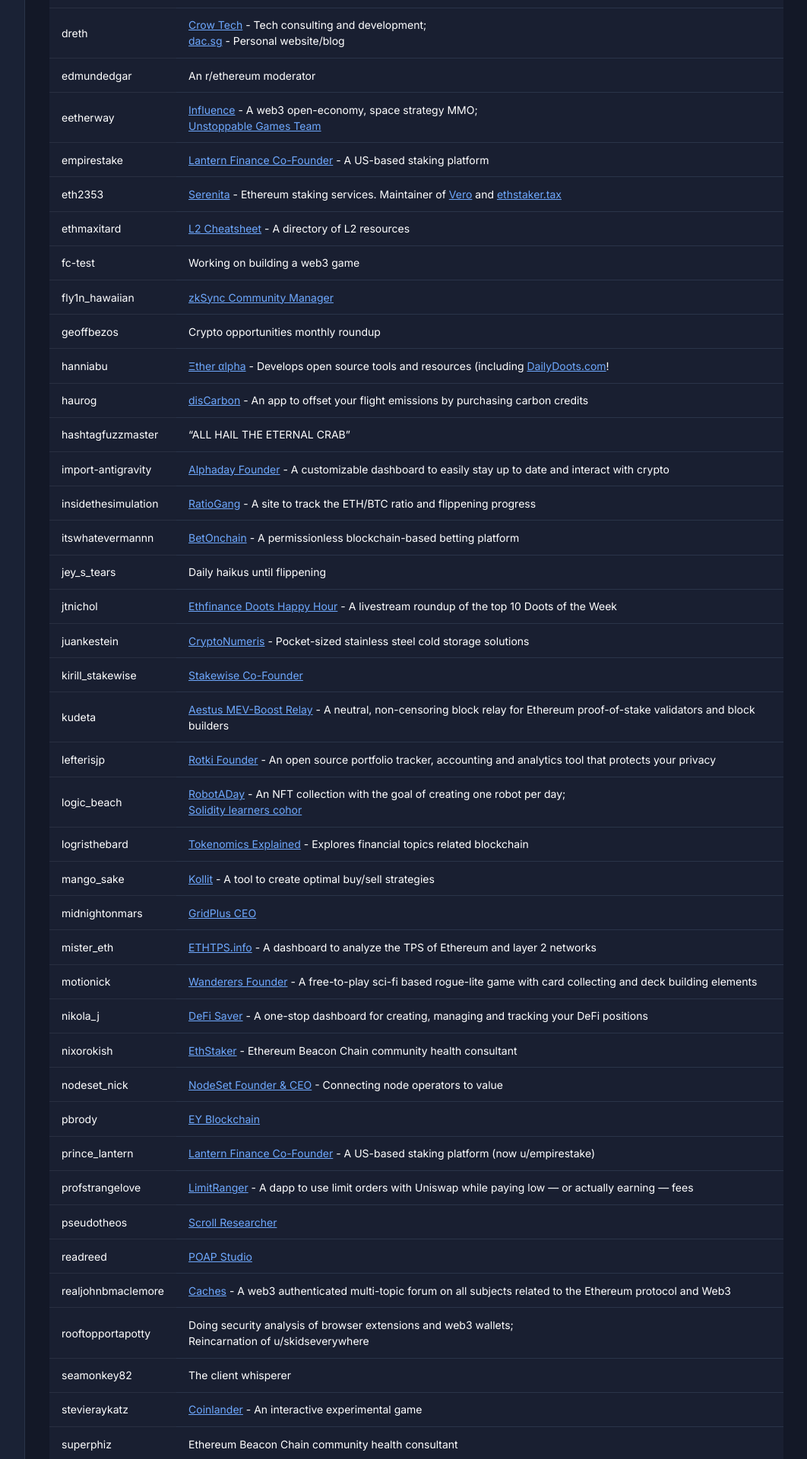
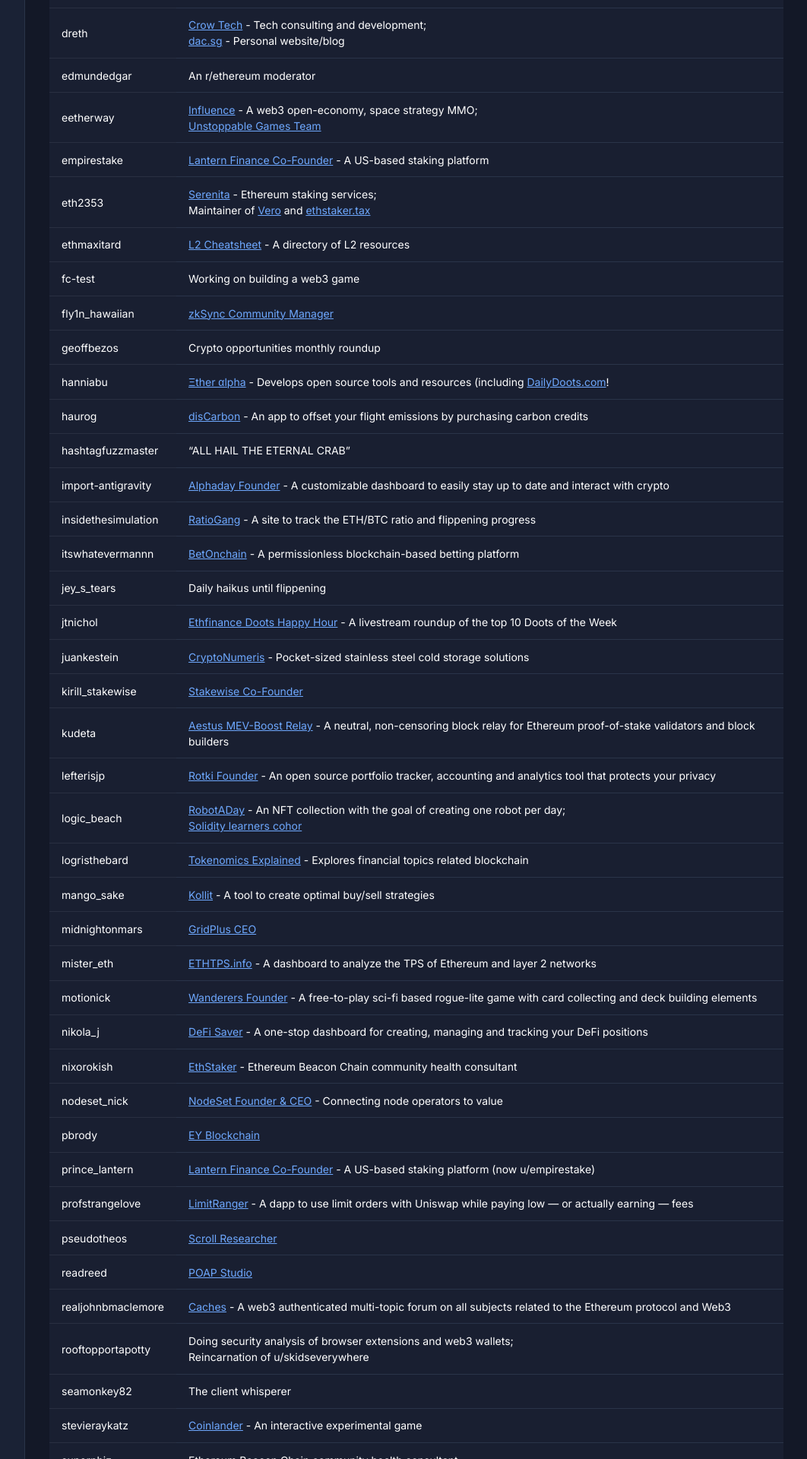
Before and after one commit to etheralpha/dailydoots-com, a Jekyll site: the page built from profiles.md, in a window 1280 px wide. Shown: the part 1115-3035 px from the top of the page at 76% size, without its empty margins (217-1279 px from the left). Built offline with Jekyll 4.4.1, drawn with Linux system fonts in a browser that asks for light colours; some web fonts are replaced.

Commit message:
add delimiter

```diff
--- a/_data/profiles.yml
+++ b/_data/profiles.yml
@@ -56,7 +56,7 @@
 - username: empirestake
   background: "[Lantern Finance Co-Founder](https://www.lantern.finance/) - A US-based staking platform"
 - username: eth2353
-  background: "[Serenita](https://serenita.io) - Ethereum staking services. Maintainer of [Vero](https://github.com/serenita-org/vero) and [ethstaker.tax](https://ethstaker.tax)"
+  background: "[Serenita](https://serenita.io) - Ethereum staking services; Maintainer of [Vero](https://github.com/serenita-org/vero) and [ethstaker.tax](https://ethstaker.tax)"
 - username: ethmaxitard
   background: "[L2 Cheatsheet](https://mirror.xyz/ethmaxitard.eth/iyCAlOexgQKOvoSAAk4utYGEdnESOKb5HstM2_LaqL4) - A directory of L2 resources"
 - username: fc-test
```
